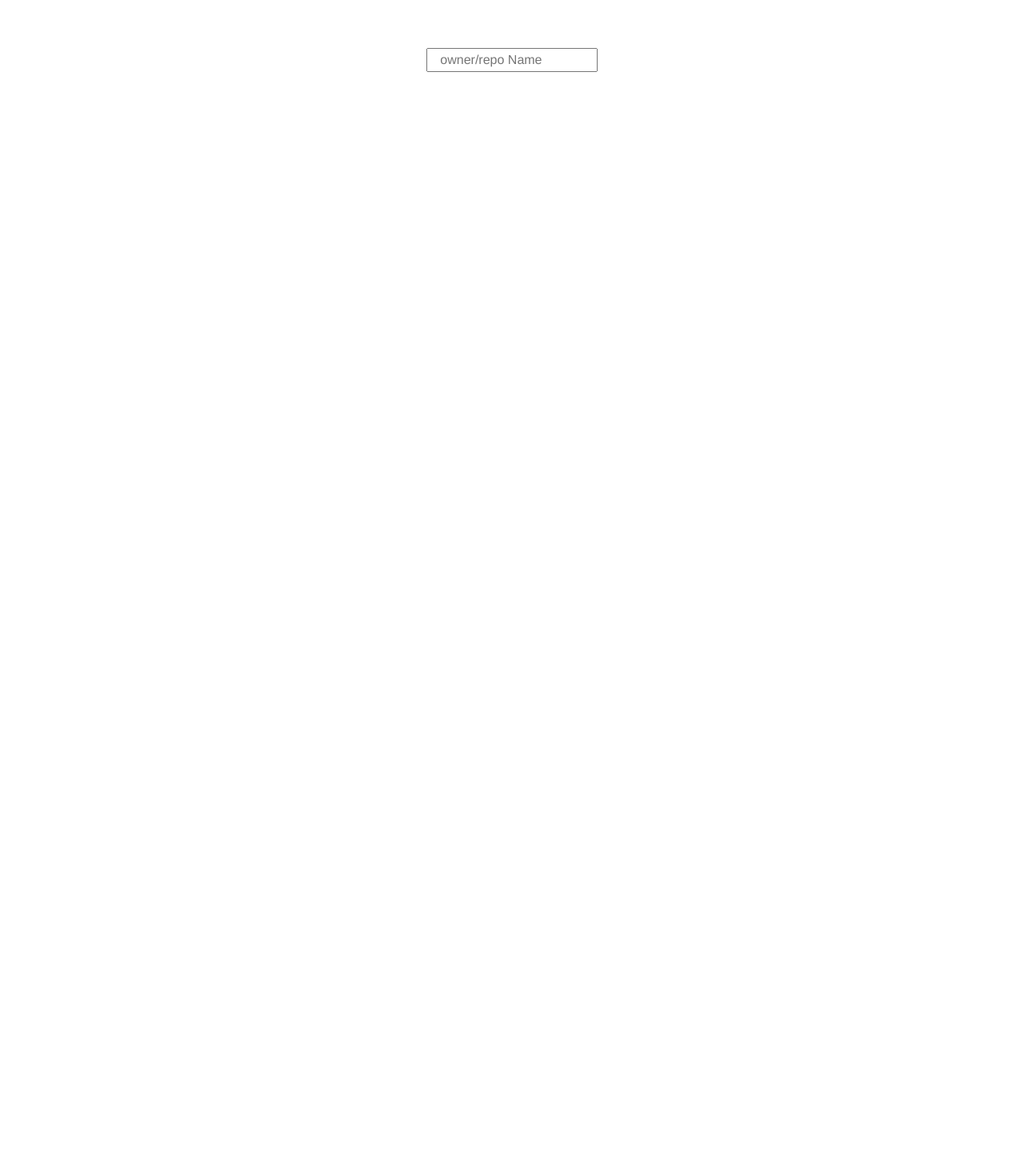
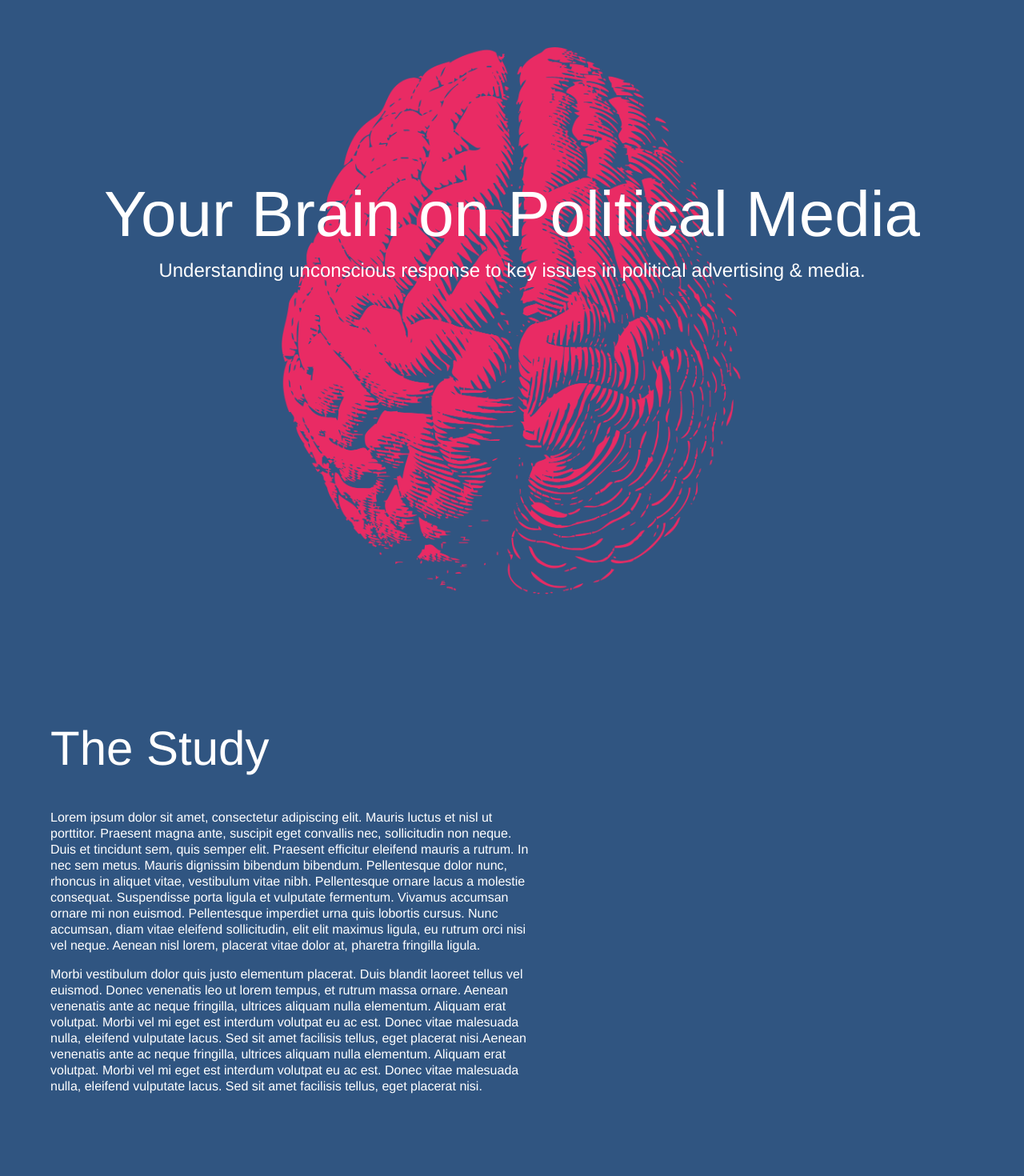
Before and after one commit to visualizedata/lulu-tannenbaum-thesis, a Vue app: page / in a window 1280 px wide. Shown: the top 1470 px of the page at 80% size. Before the commit the page ends 800 px from the top, so only its background shows below. Built offline with nearby package versions, Linux system fonts and the light colour scheme.

Commit message:
Description page

```diff
--- a/src/App.vue
+++ b/src/App.vue
@@ -1,5 +1,7 @@
 <template>
   <div id="app">
+    <Landing />
+    <Description />
     <form action="#" @submit.prevent="getIssues">
       <div class="form-group">
         <input
@@ -18,6 +20,8 @@
 
 <script>
 import BarChart from './components/BarChart.vue'
+import Landing from './components/Landing.vue'
+import Description from './components/Description.vue'
 import moment from 'moment'
 import axios from 'axios'
 import _ from 'lodash'
@@ -26,6 +30,8 @@ export default {
   name: 'App',
   components: {
     BarChart,
+    Landing,
+    Description,
   },
   data() {
     return {
@@ -90,7 +96,13 @@ export default {
   -webkit-font-smoothing: antialiased;
   -moz-osx-font-smoothing: grayscale;
   text-align: center;
-  color: #2c3e50;
-  margin-top: 60px;
+  color: #ffffff;
+  background-color: #305581;
+}
+#app h1 {
+  font-size: 80px;
+}
+#app h2 {
+  font-size: 60px;
 }
 </style>
--- /dev/null
+++ b/src/components/Description.vue
@@ -0,0 +1,54 @@
+<template>
+  <div id="description">
+    <h2>The Study</h2>
+    <p>
+      Lorem ipsum dolor sit amet, consectetur adipiscing elit. Mauris luctus et
+      nisl ut porttitor. Praesent magna ante, suscipit eget convallis nec,
+      sollicitudin non neque. Duis et tincidunt sem, quis semper elit. Praesent
+      efficitur eleifend mauris a rutrum. In nec sem metus. Mauris dignissim
+      bibendum bibendum. Pellentesque dolor nunc, rhoncus in aliquet vitae,
+      vestibulum vitae nibh. Pellentesque ornare lacus a molestie consequat.
+      Suspendisse porta ligula et vulputate fermentum. Vivamus accumsan ornare
+      mi non euismod. Pellentesque imperdiet urna quis lobortis cursus. Nunc
+      accumsan, diam vitae eleifend sollicitudin, elit elit maximus ligula, eu
+      rutrum orci nisi vel neque. Aenean nisl lorem, placerat vitae dolor at,
+      pharetra fringilla ligula.
+    </p>
+    <p>
+      Morbi vestibulum dolor quis justo elementum placerat. Duis blandit laoreet
+      tellus vel euismod. Donec venenatis leo ut lorem tempus, et rutrum massa
+      ornare. Aenean venenatis ante ac neque fringilla, ultrices aliquam nulla
+      elementum. Aliquam erat volutpat. Morbi vel mi eget est interdum volutpat
+      eu ac est. Donec vitae malesuada nulla, eleifend vulputate lacus. Sed sit
+      amet facilisis tellus, eget placerat nisi.Aenean venenatis ante ac neque
+      fringilla, ultrices aliquam nulla elementum. Aliquam erat volutpat. Morbi
+      vel mi eget est interdum volutpat eu ac est. Donec vitae malesuada nulla,
+      eleifend vulputate lacus. Sed sit amet facilisis tellus, eget placerat
+      nisi.
+    </p>
+  </div>
+</template>
+
+<script>
+export default {
+  name: 'Description',
+}
+</script>
+
+<style>
+#description {
+  text-align: left;
+  padding-top: 60px;
+  padding-left: 63px;
+  height: 100vh;
+}
+
+#description h2 {
+  margin: 40px 0px;
+}
+
+#description p {
+  width: 50%;
+  line-height: 125%;
+}
+</style>
--- /dev/null
+++ b/src/components/Landing.vue
@@ -0,0 +1,30 @@
+<template>
+  <div id="landing">
+    <h1>Your Brain on Political Media</h1>
+    <h4>
+      Understanding unconscious response to key issues in political advertising
+      & media.
+    </h4>
+  </div>
+</template>
+
+<script>
+export default {
+  name: 'App',
+}
+</script>
+
+<style>
+#landing {
+  height: 100vh;
+  width: 100vw;
+  background-image: url('../assets/landingImage.png');
+  background-position: center;
+  background-size: cover;
+  padding-top: 220px;
+}
+
+#landing h1 {
+  font-size: 80px;
+}
+</style>
```
Also changed, not shown: src/assets/landingImage.png (added).
